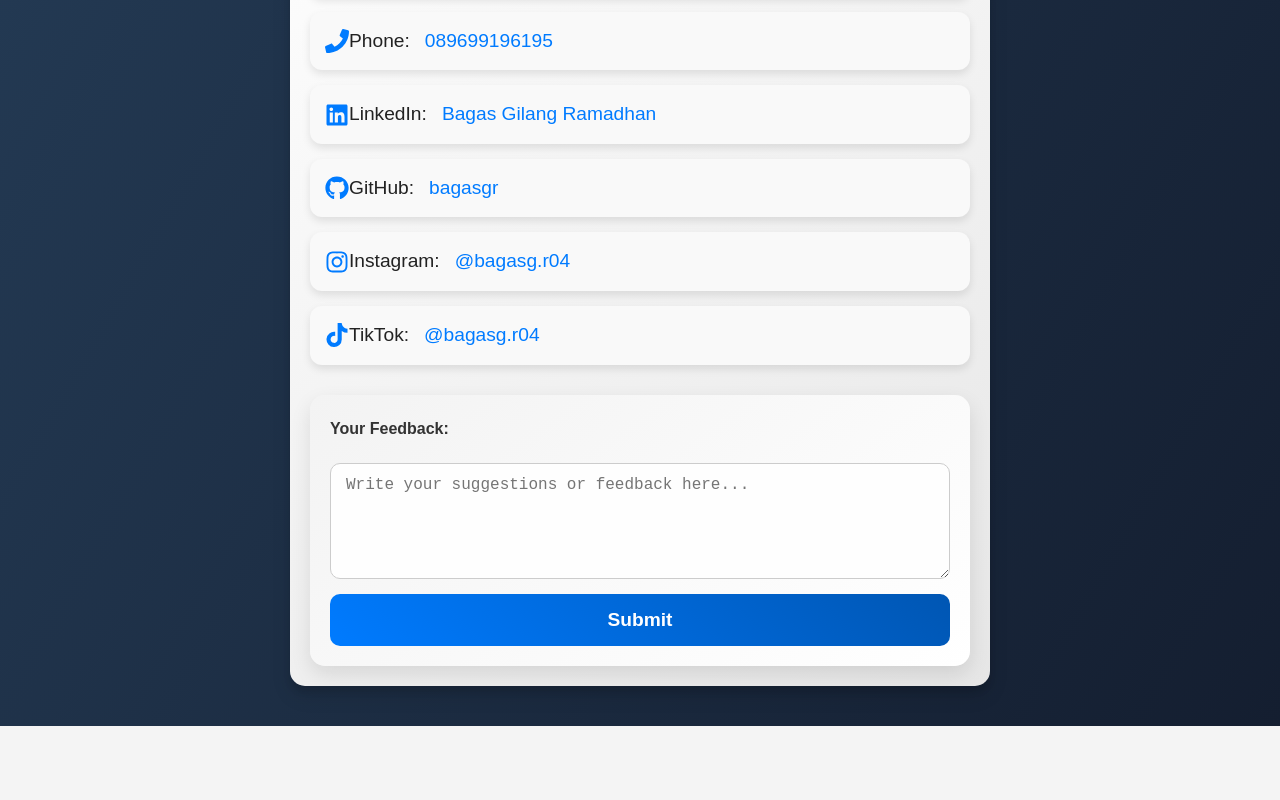
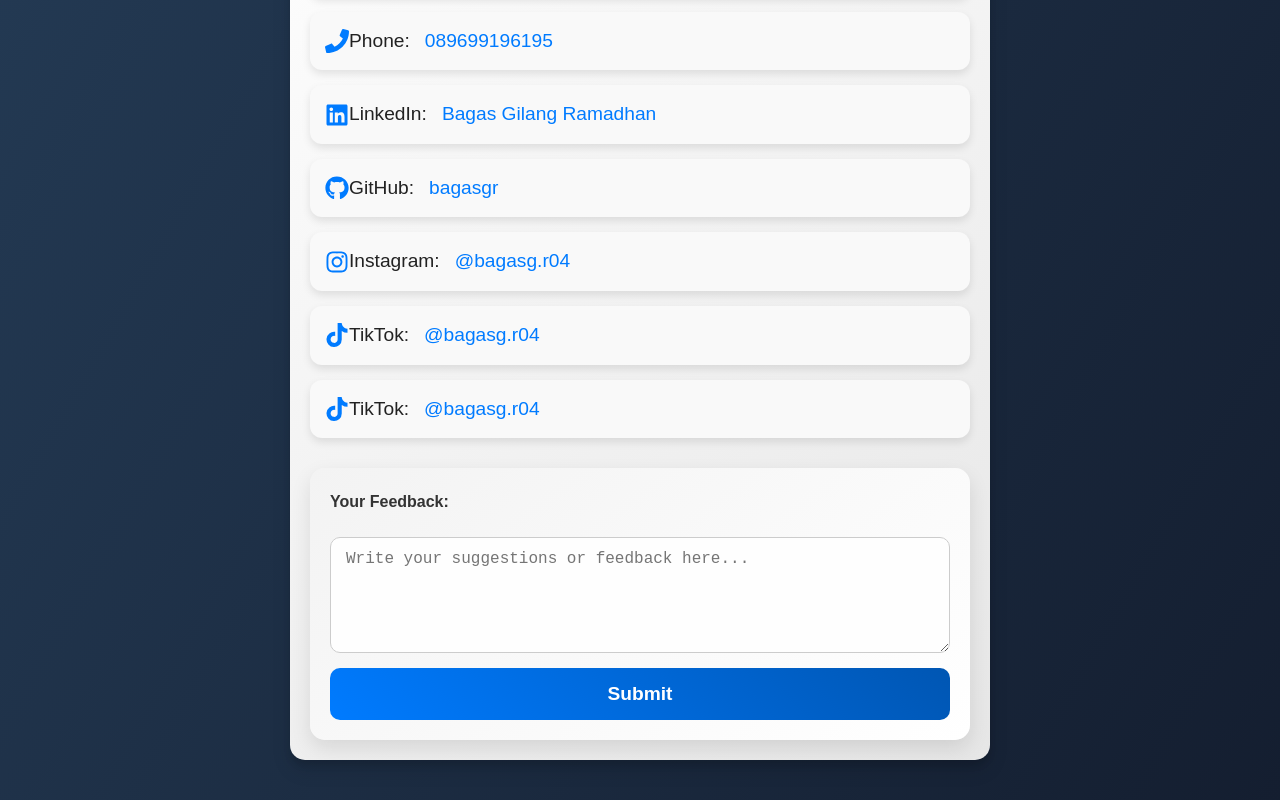
Before and after one commit to bagasgr/portfolio, a React (Create React App) app: page /contact in a window 1280 px wide. Shown: the part 2553-3353 px from the top of the page. Before the commit the page ends 3279 px from the top, so only its background shows below. Built offline with nearby package versions, Linux system fonts and the light colour scheme.

Commit message:
menambahkan link youtube

```diff
--- a/src/components/Contact.js
+++ b/src/components/Contact.js
@@ -74,6 +74,12 @@ const Contact = () => {
             @bagasg.r04
           </a>
         </li>
+        <li>
+          <FaTiktok className="icon" /> TikTok:{" "}
+          <a href="https://tiktok.com/@bagasg.r04" target="_blank" rel="noopener noreferrer">
+            @bagasg.r04
+          </a>
+        </li>
       </ul>
 
       <form className="feedback-form" onSubmit={handleSubmit}>
```
